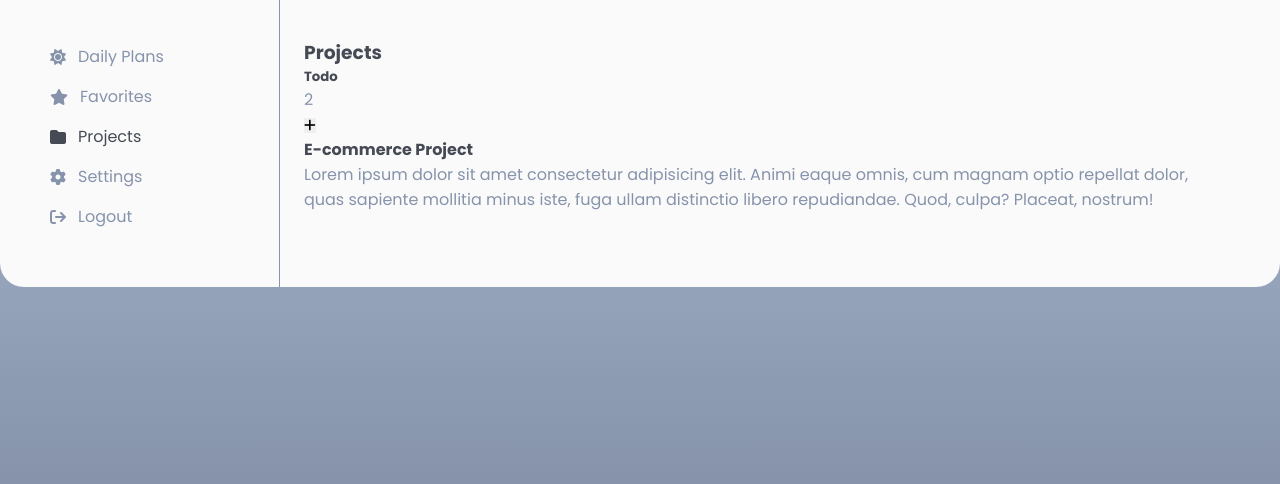
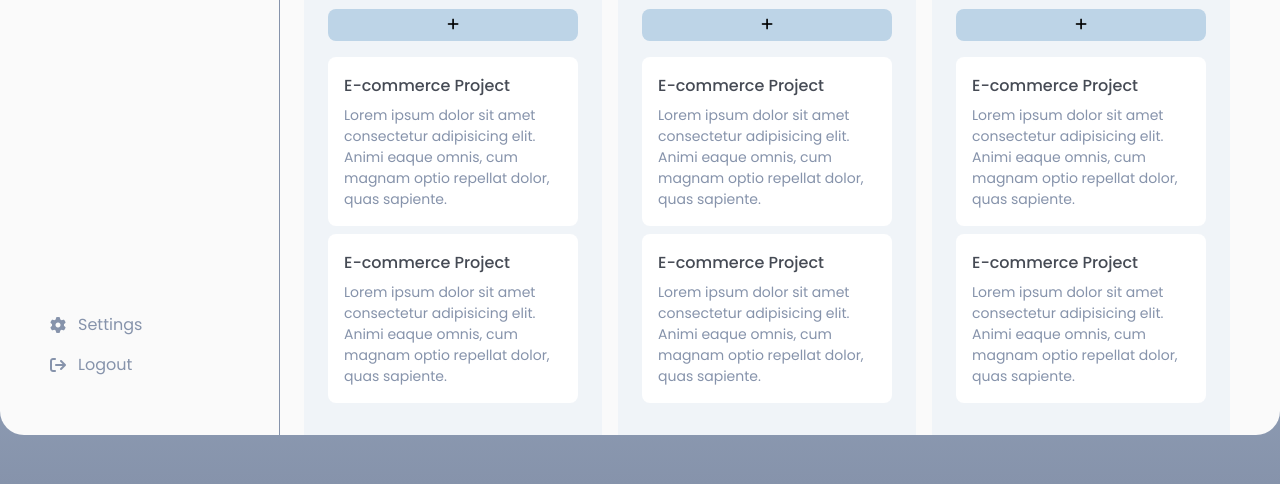
Before and after one commit to YunusInoluk/Task-Manager, a website: page index.html in a window 1280 px wide. Shown: the part 316-800 px from the top of the page. Drawn offline with Linux system fonts and the light colour scheme.

Commit message:
Main content styles added

```diff
--- a/index.html
+++ b/index.html
@@ -70,8 +70,10 @@
             </div>
           </div>
         </div>
-        <div class="content-main">
+        <div class="main-content">
           <h3 class="title">Projects</h3>
+          <div class="bars">
+            <!-- TO DO BAR -->
             <div class="project-bar">
               <div class="project-top">
                 <h5 class="project-title">Todo</h5>
@@ -84,10 +86,64 @@
                 <h4 class="card-title">E-commerce Project</h4>
                 <p class="card-desc">
                   Lorem ipsum dolor sit amet consectetur adipisicing elit. Animi
-                eaque omnis, cum magnam optio repellat dolor, quas sapiente
-                mollitia minus iste, fuga ullam distinctio libero repudiandae.
-                Quod, culpa? Placeat, nostrum!
+                  eaque omnis, cum magnam optio repellat dolor, quas sapiente.
                 </p>
+              </div>
+              <div class="project-card">
+                <h4 class="card-title">E-commerce Project</h4>
+                <p class="card-desc">
+                  Lorem ipsum dolor sit amet consectetur adipisicing elit. Animi
+                  eaque omnis, cum magnam optio repellat dolor, quas sapiente.
+                </p>
+              </div>
+            </div>
+            <!-- IN PROGRESS BAR -->
+            <div class="project-bar">
+              <div class="project-top">
+                <h5 class="project-title">In progress</h5>
+                <span class="project-number">2</span>
+              </div>
+              <button class="project-add-btn">
+                <i class="fa-solid fa-plus"></i>
+              </button>
+              <div class="project-card">
+                <h4 class="card-title">E-commerce Project</h4>
+                <p class="card-desc">
+                  Lorem ipsum dolor sit amet consectetur adipisicing elit. Animi
+                  eaque omnis, cum magnam optio repellat dolor, quas sapiente.
+                </p>
+              </div>
+              <div class="project-card">
+                <h4 class="card-title">E-commerce Project</h4>
+                <p class="card-desc">
+                  Lorem ipsum dolor sit amet consectetur adipisicing elit. Animi
+                  eaque omnis, cum magnam optio repellat dolor, quas sapiente.
+                </p>
+              </div>
+            </div>
+            <!-- COMPLETED BAR -->
+            <div class="project-bar">
+              <div class="project-top">
+                <h5 class="project-title">Completed</h5>
+                <span class="project-number">2</span>
+              </div>
+              <button class="project-add-btn">
+                <i class="fa-solid fa-plus"></i>
+              </button>
+              <div class="project-card">
+                <h4 class="card-title">E-commerce Project</h4>
+                <p class="card-desc">
+                  Lorem ipsum dolor sit amet consectetur adipisicing elit. Animi
+                  eaque omnis, cum magnam optio repellat dolor, quas sapiente.
+                </p>
+              </div>
+              <div class="project-card">
+                <h4 class="card-title">E-commerce Project</h4>
+                <p class="card-desc">
+                  Lorem ipsum dolor sit amet consectetur adipisicing elit. Animi
+                  eaque omnis, cum magnam optio repellat dolor, quas sapiente.
+                </p>
+              </div>
             </div>
           </div>
         </div>
--- a/scss/base/_variables.scss
+++ b/scss/base/_variables.scss
@@ -3,7 +3,7 @@ $text-color: #8693ab;
 $title-color: #454a54;
 $base-color: #fafafa;
 $bar-color: #f0f4f8;
-$btn-color: #f0f4f8;
+$btn-color: #bdd4e7;
 $bg-gradient: linear-gradient(180deg, #bdd4e7 0%, #8693ab 100%);
 $white: #fff;
 $black: #000;
--- a/scss/layout/_Main.scss
+++ b/scss/layout/_Main.scss
@@ -1,5 +1,6 @@
 .main {
   padding: 3.125rem 3.125rem 0 1.5rem;
+  //-- HEADER
   .header {
     display: flex;
     align-items: center;
@@ -40,4 +41,68 @@
       }
     }
   }
+  //-- MAIN CONTENT
+  .main-content {
+    .title {
+      font-size: $fs-l;
+      font-weight: 600;
+      margin-bottom: 1.5rem;
+    }
+
+    .bars {
+      display: flex;
+
+      .project-bar {
+        width: 33%;
+        background-color: $bar-color;
+        padding: 1.5rem;
+        border-radius: 1rem 1rem 0 0;
+        &:nth-child(2) {
+          margin: 0 1rem;
+        }
+        .project-top {
+          display: flex;
+          align-items: center;
+          justify-content: space-between;
+          .project-title {
+            font-weight: 600;
+          }
+          .project-number {
+            display: flex;
+            align-items: center;
+            justify-content: center;
+            font-size: $fs-xs;
+            font-weight: bold;
+            border-radius: 0.25rem;
+            width: 20px;
+            height: 20px;
+            background-color: $btn-color;
+            color: $title-color;
+          }
+        }
+        .project-add-btn {
+          width: 100%;
+          height: 2rem;
+          border-radius: 0.5rem;
+          background-color: $btn-color;
+          margin: 1rem 0;
+        }
+        .project-card {
+          background-color: $white;
+          padding: 1rem;
+          border-radius: 0.5rem;
+          margin-bottom: 0.5rem;
+
+          .card-title {
+            font-weight: 500;
+            height: 1.25rem;
+            margin-bottom: 0.75rem;
+          }
+          .card-desc {
+            font-size: $fs-s;
+          }
+        }
+      }
+    }
+  }
 }
```
Also changed, not shown: css/style.css, 1 other file. Lines whose indentation alone changed are shown as unchanged.
